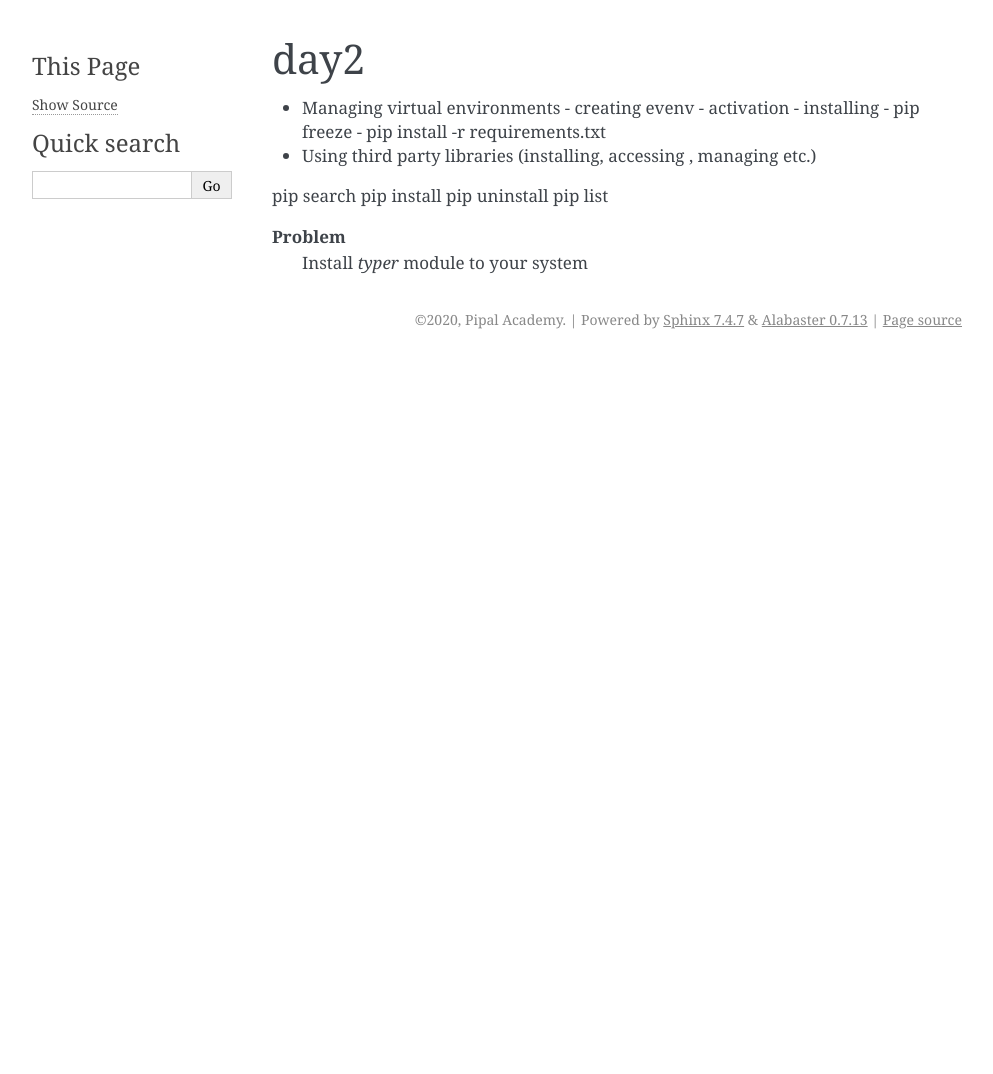
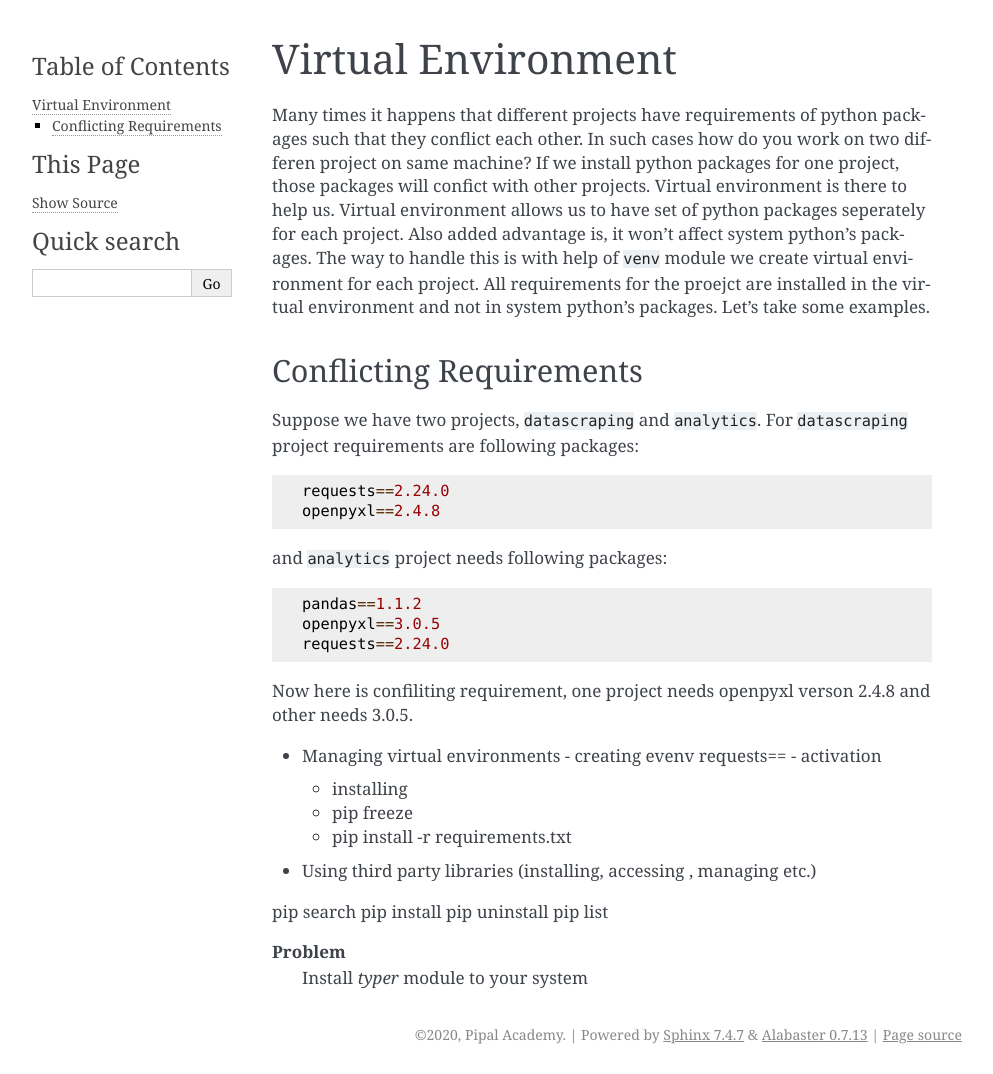
Before and after one commit to vikipedia/python-trainings, a Sphinx documentation site: the page built from online_course/source/module3/day2.rst, in a window 1280 px wide. Shown: the whole page, without its empty margins (148-1141 px from the left). Built offline with Sphinx 7.4.7, drawn with Linux system fonts in a browser that asks for light colours; before the commit the page ends 900 px from its top, so only the background shows below that.

Commit message:
virtual environment

```diff
--- a/online_course/source/module3/day2.rst
+++ b/online_course/source/module3/day2.rst
@@ -1,11 +1,44 @@
-day2
-====
+Virtual Environment
+===================
+Many times it happens that different projects have requirements of python
+packages such that they conflict each other. In such cases how do you work on
+two differen project on same machine? If we install python packages for one
+project, those packages will confict with other projects. Virtual environment
+is there to help us. Virtual environment allows us to have set of python
+packages seperately for each project. Also added advantage is, it won't affect
+system python's packages. The way to handle this is with help of ``venv`` module
+we create virtual environment for each project. All requirements for the proejct
+are installed in the virtual environment and not in system python's packages.
+Let's take some examples.
+
+Conflicting Requirements
+------------------------
+
+Suppose we have two projects, ``datascraping`` and  ``analytics``. For
+``datascraping`` project requirements are following packages::
+
+  requests==2.24.0
+  openpyxl==2.4.8
+
+and ``analytics`` project needs following packages::
+
+  pandas==1.1.2
+  openpyxl==3.0.5
+  requests==2.24.0
+
+Now here is confiliting requirement, one project needs openpyxl verson 2.4.8
+and other needs 3.0.5.
+
+
+
 
 
 
 - Managing virtual environments
   - creating evenv
+  requests==
   - activation
+
   - installing
   - pip freeze
   - pip install -r requirements.txt
```
